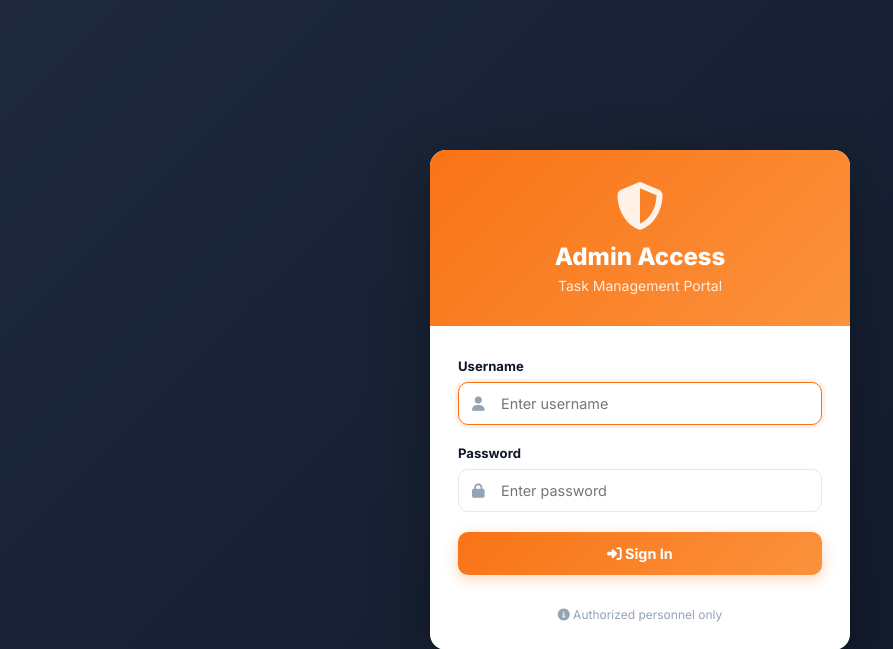
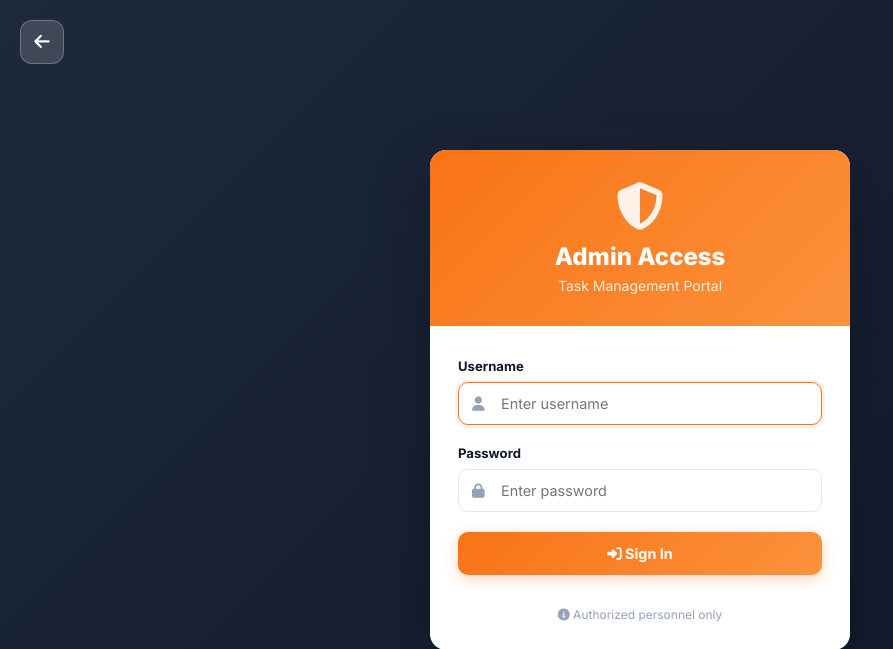
Before and after one commit to Vigneshgbe/Padak_Course_Internships, a PHP site: page /admin.php in a window 1280 px wide. Shown: the top 649 px of the page, without its empty margins (0-893 px from the left). Run offline with PHP 8.4, Linux system fonts and the light colour scheme.

Commit message:
back button addon

```diff
--- a/admin.php
+++ b/admin.php
@@ -62,9 +62,14 @@ if (!$isLoggedIn) {
             .btn-login:hover{transform:translateY(-1px);box-shadow:0 6px 20px rgba(249,115,22,0.45);}
             .alert-error{background:#fef2f2;border:1px solid #fecaca;color:#991b1b;padding:12px 14px;border-radius:8px;font-size:.82rem;margin-bottom:18px;display:flex;align-items:center;gap:8px;}
             .login-footer{padding:0 28px 28px;text-align:center;font-size:.75rem;color:var(--text3);}
+            .back-btn-login{position:fixed;top:20px;left:20px;width:44px;height:44px;background:rgba(255,255,255,0.15);border:1.5px solid rgba(255,255,255,0.25);border-radius:12px;display:flex;align-items:center;justify-content:center;color:#fff;font-size:1.1rem;text-decoration:none;transition:all .2s;z-index:1000;backdrop-filter:blur(10px);}
+            .back-btn-login:hover{background:rgba(255,255,255,0.25);border-color:rgba(255,255,255,0.4);transform:translateX(-3px);}
         </style>
     </head>
     <body>
+        <a href="index.php" class="back-btn-login" title="Back to Home">
+            <i class="fas fa-arrow-left"></i>
+        </a>
         <div class="login-box">
             <div class="login-header">
                 <i class="fas fa-shield-halved"></i>
```
